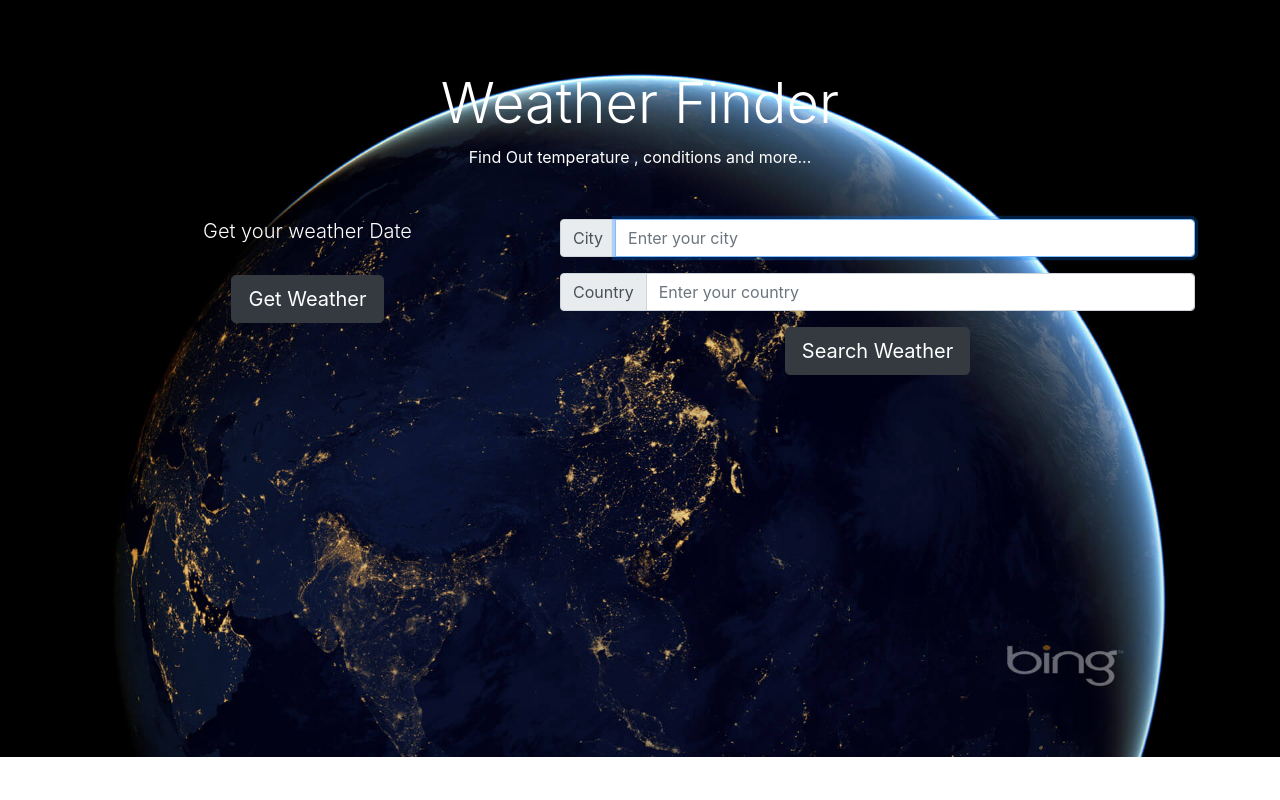
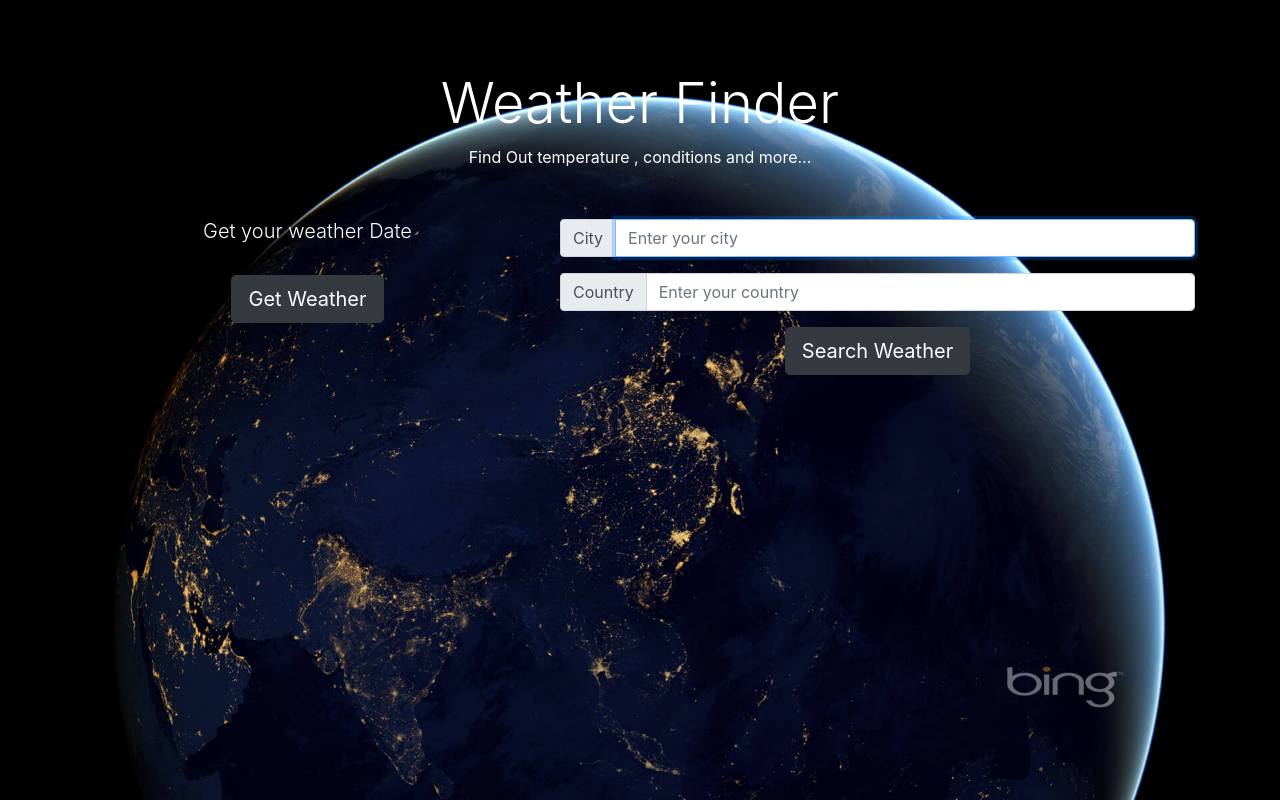
Before and after one commit to Abdo-Hassan/weather-app, a React (Create React App) app: page / in a window 1280 px wide. Built offline with nearby package versions, Linux system fonts and the light colour scheme.

Commit message:
Update App.css

```diff
--- a/src/App.css
+++ b/src/App.css
@@ -7,6 +7,8 @@
   min-height: 757px;
   color: #fff;
   padding: 70px 0 20px;
+  height : 100vh;
+
 }
 
 .list-group li {
@@ -58,3 +60,9 @@
     margin: 20px 0;
   }
 }
+
+@media only screen and (max-width: 600px) {
+  .App {
+    height : auto;
+  }
+}
```
